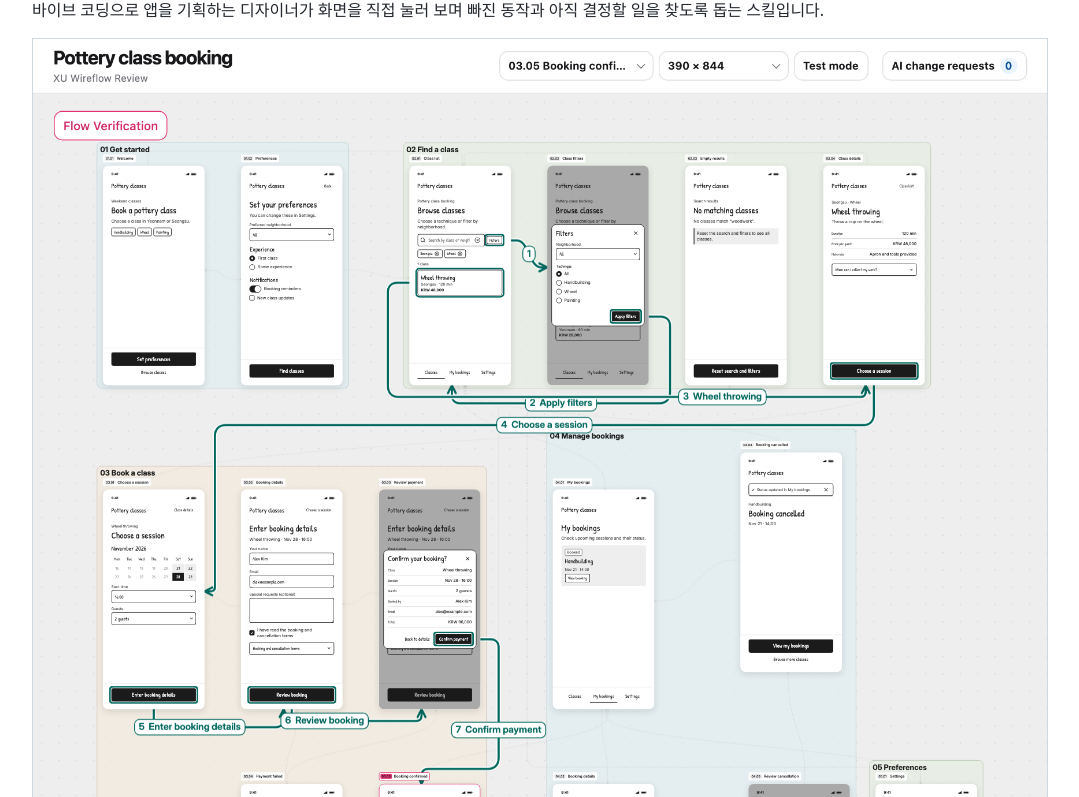
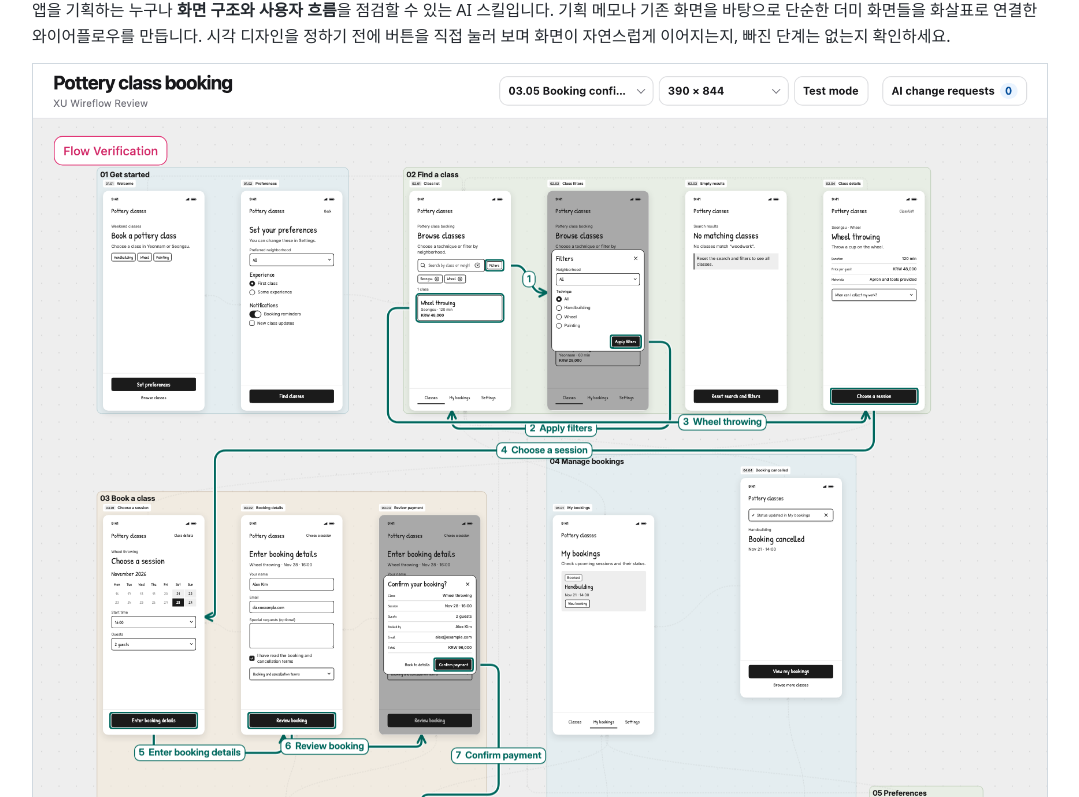
Before and after one commit to JeongK7998/wireflow-review, a plain HTML site: page release/index.html in a window 1280 px wide. Shown: the part 70-867 px from the top of the page, without its empty margins (100-1179 px from the left). Drawn offline with Linux system fonts and the light colour scheme.

Commit message:
Lead with app structure and user flow for anyone planning an app

```diff
--- a/release/index.html
+++ b/release/index.html
@@ -28,7 +28,7 @@
 <body>
 <main>
   <h1>XU Wireflow Review</h1>
-  <p>바이브 코딩으로 앱을 기획하는 디자이너가 화면을 직접 눌러 보며 빠진 동작과 아직 결정할 일을 찾도록 돕는 스킬입니다.</p>
+  <p>앱을 기획하는 누구나 <strong>화면 구조와 사용자 흐름</strong>을 점검할 수 있는 AI 스킬입니다. 기획 메모나 기존 화면을 바탕으로 단순한 더미 화면들을 화살표로 연결한 와이어플로우를 만듭니다. 시각 디자인을 정하기 전에 버튼을 직접 눌러 보며 화면이 자연스럽게 이어지는지, 빠진 단계는 없는지 확인하세요.</p>
   <figure lang="en">
     <a href="media/booking-mobile-en.png"><img src="media/booking-mobile-en.png" width="1755" height="1815" alt="All 16 mobile screens in five functional groups, with seven numbered arrows tracing class filters, session selection and booking"></a>
     <figcaption><strong>Mobile · From class search to booking.</strong> Follow the numbered arrows from class filters to booking confirmation. The empty search and failed payment states are visible alongside the selected path.</figcaption>
```
Also changed, not shown: 8 other files.
